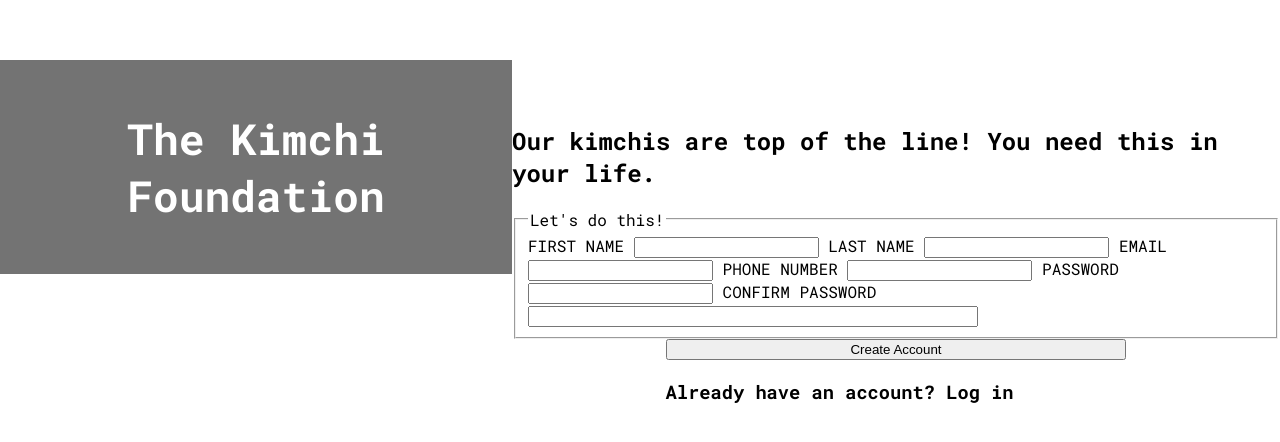
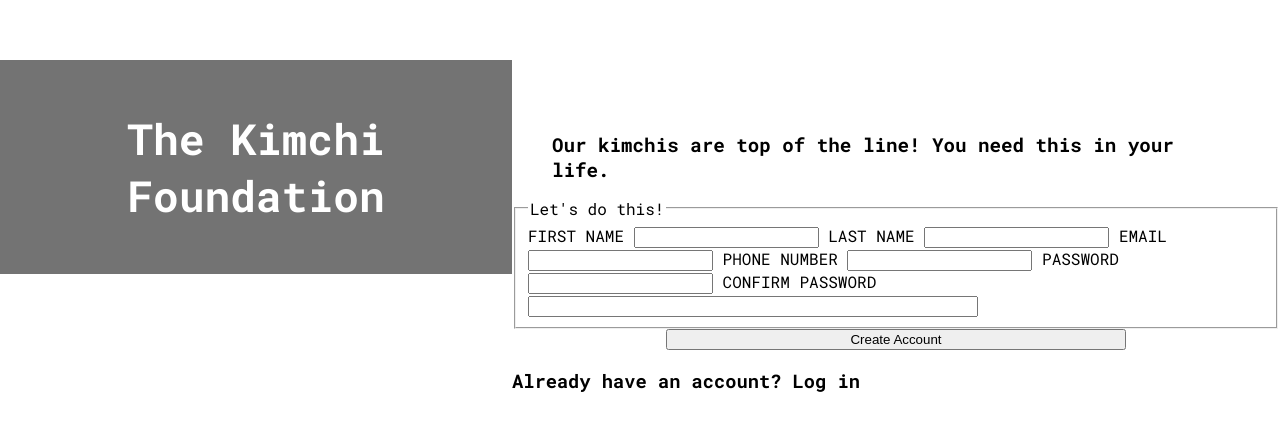
Before and after one commit to davidminhT/Project-Sign-Up-Form, a plain HTML site: page src/index.html in a window 1280 px wide. Shown: the part 136-578 px from the top of the page. Drawn offline with Linux system fonts and the light colour scheme; a web font is replaced by a local one.

Commit message:
Add styling to headers.

```diff
--- a/src/style.css
+++ b/src/style.css
@@ -54,7 +54,12 @@ section {
     display: flex;
     flex-direction: column;
     justify-content: center;
-    align-items: center;
+}
+
+.container > h2 {
+    font-size: 1.5cqw;
+    padding: 0px 40px 0 40px;
+    text-align: left;
 }
 
 form {
```
